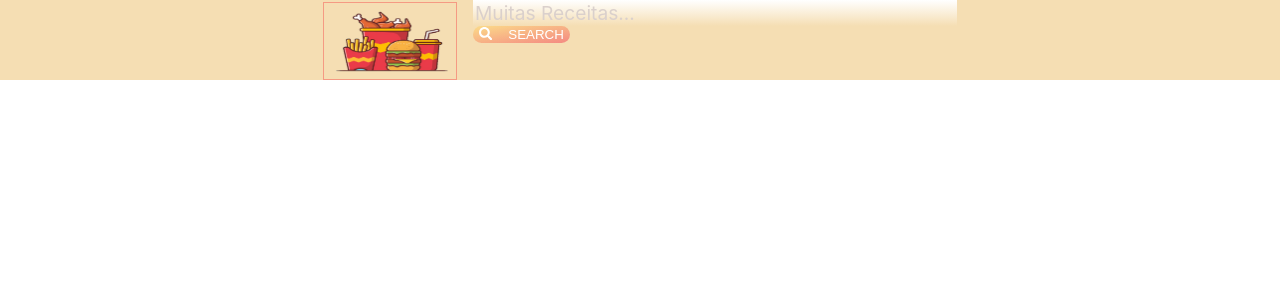
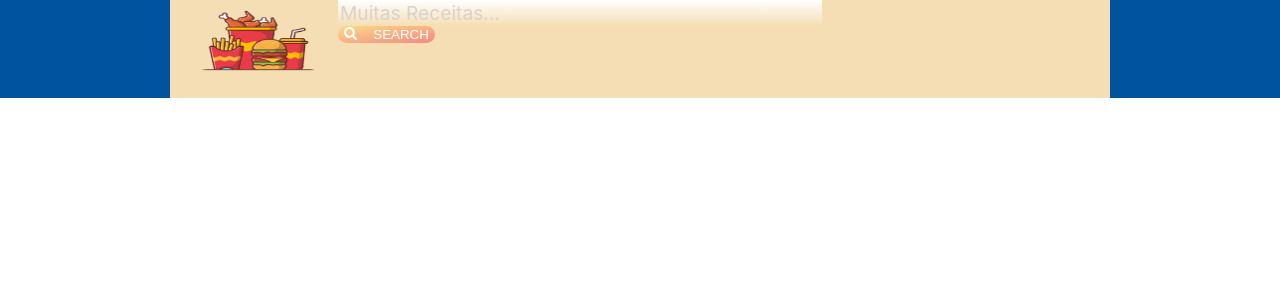
Before and after one commit to Geferson097/receitas, a React (Create React App) app: page / in a window 1280 px wide. Shown: the top 300 px of the page. Built offline with nearby package versions, Linux system fonts and the light colour scheme.

Commit message:
quase lá

```diff
--- a/package.json
+++ b/package.json
@@ -13,6 +13,7 @@
     "axios": "^0.27.2",
     "mui-autocomplete": "^2.0.1",
     "react": "^18.2.0",
+    "react-collapsed": "^3.3.2",
     "react-dom": "^18.2.0",
     "react-hook-form": "^7.34.0",
     "react-icons": "^4.4.0",
--- a/src/App.js
+++ b/src/App.js
@@ -4,26 +4,32 @@ import Header from "./Components/header/Header";
 import Results from "./Components/body/Results";
 import SearchRecipies from "./Components/api/SearchRecipies";
 import GetIngredients from "./Components/api/GetIngredients";
-import Ingredients from "./Components/body/Ingredients";
 
 const App = () => {
 
     const [recipies, setRecipies] = useState([])
 
     async function onSearch(recipieSearch) {
-        setRecipies(await SearchRecipies(recipieSearch))
+        const setRecipieSearch = "search?q=" + recipieSearch
+        setRecipies(await SearchRecipies(setRecipieSearch))
     }
 
     async function onClickRecipie(ingredientToGet) {
-        setRecipies(await GetIngredients(ingredientToGet))
+        const setIngredientsSearch = "/get?rId=" + ingredientToGet
+        const receitaDetail = await GetIngredients(setIngredientsSearch)
+        const updatedRecipies = [...recipies]
+        const founded = updatedRecipies.find(updatedRecipie => updatedRecipie.recipe_id == ingredientToGet)
+        founded.ingredients = receitaDetail.ingredients
+        setRecipies(updatedRecipies)
+
     }
 
     return (
-        <body className="header">
-        <div>
+        <body className="body">
+        <div >
             <Header onSearch={onSearch}/>
-            <Results onReturn={recipies}/>
-            <Ingredients />
+            <Results onReturn={recipies}
+                     onClickRecipie={onClickRecipie}/>
         </div>
         </body>
     )
--- a/src/Components/api/GetIngredients.js
+++ b/src/Components/api/GetIngredients.js
@@ -3,9 +3,9 @@ import api from "./ApiRecipies";
 async function GetIngredients(props) {
     let data = [];
     await api
-        .get("/get?rId" + props)
+        .get(props)
         .then((response) => {
-            data = response.data.recipes
+            data = response.data.recipe
         })
         .catch((err) => {
             console.log("Error" + err)
--- a/src/Components/api/SearchRecipies.js
+++ b/src/Components/api/SearchRecipies.js
@@ -4,7 +4,7 @@ import api from "./ApiRecipies";
 async function SearchRecipies(props) {
     let data = [];
     await api
-        .get("search?q=" + props)
+        .get(props)
         .then((response) => {
             data = response.data.recipes
         })
--- a/src/Components/body/Ingredients.js
+++ b/src/Components/body/Ingredients.js
@@ -1,6 +1,9 @@
-
-const Ingredients = ({props}) => {
-
-
+const Ingredients = ({ingredients}) => {
+    console.log(ingredients)
+    return (
+        <div className="recipe__ingredients">
+            {ingredients.map(ingredient => <li>{ingredient}</li> )}
+        </div>
+    )
 }
 export default Ingredients
--- a/src/Components/header/Header.js
+++ b/src/Components/header/Header.js
@@ -3,13 +3,13 @@ import Form from "./form/Form";
 
 function Header(props) {
     return(
-        <div >
-            <header className="header">
+        <body className="body">
+            <header className="header body">
                 <img src={`${process.env.PUBLIC_URL}/logoHeader.png`} alt="Logo" className="icon__header" />
                 <Form className="form"
                       onSearch={props.onSearch}/>
             </header>
-        </div>
+        </body>
     )
 }
 export default Header
--- a/src/index.js
+++ b/src/index.js
@@ -5,5 +5,9 @@ import App from './App';
 
 const root = ReactDOM.createRoot(document.getElementById('root'));
 root.render(
-  <App />
+    <html className="html">
+    <body className="app_body">
+        <App/>
+    </body>
+    </html>
 );
--- a/src/styles.css
+++ b/src/styles.css
@@ -1,13 +1,21 @@
+.html{
+  height: 100%;
+  scale: 100%;
+  background-color: #00539F;
+}
+
 .body {
-margin: 0;
-
+  margin-top: 0px;
+  background-image: linear-gradient(wheat,wheat);
 }
 
 .app_body{
-  position: relative;
-  height: 100vh;
-  width: 100vw;
-  background-color: lightgray;
+  width: 900px;
+  margin-top:  0px;
+  margin-left: auto;
+  margin-right: auto;
+  background-color: wheat;
+  padding: 0 20px 20px 20px;
 }
 .app_container{
   max-width: 100%;
@@ -34,6 +42,7 @@ margin: 0;
 }
 
 
+
 .header {
   margin-top: 0px;
   height: auto;
@@ -42,7 +51,6 @@ margin: 0;
   background-color: #F9F5F3;
   display: flex;
   align-items: normal;
-  justify-content: center;
   background-image: linear-gradient(wheat,wheat);
 
 }
@@ -56,6 +64,7 @@ margin: 0;
 }
 .card{
   overflow: auto;
+  alignment: center;
   max-height: 100rem;
   height: 12vh;
   max-width: 35vh;
@@ -68,32 +77,24 @@ margin: 0;
   box-shadow: 20px 20px 50px -30px #DBC4FF;
 }
 .card__icon {
+
   width: 64px;
-  height: 64px;
+  height: 74px;
 }
 
 .cards {
+  background-image: linear-gradient(wheat,wheat);
+  align-items: center;
   display: flex;
-  flex-direction: row;
-  padding: 32px;
+  flex-direction: column;
+  padding: 12px;
+  height: 32vm;
 }
 
 .card__img {
+  alignment: center;
   width: 100%;
 }
-
-.section__card {
-  display: flex;
-  flex-direction: column;
-  align-items: center;
-  text-align: center;
-  background: white;
-  padding: 1rem 1.5rem;
-  border-radius: 8px;
-  max-height: 468px;
-  margin-left: 32px;
-}
-
 section__card {
   display: flex;
   flex-direction: column;
@@ -107,12 +108,10 @@ section__card {
 }
 
 .icon__header{
+  align-self: self-start;
   height: 4.5rem;
   width: 8rem;
   fill: #F59A83;
-  margin-top: 12px;
-  border: 1px solid #F59A83;
-
   padding: 2px;
   margin-right: 1rem;
   flex: 0 0 auto;
@@ -180,7 +179,6 @@ section__card {
 .search__field {
   alignment: center;
   border: aliceblue;
-  background: none;
   font-family: inherit;
   color: inherit;
   font-size: 1.2rem;
@@ -394,14 +392,7 @@ section__card {
   height: 2.75rem;
   width: 2.75rem;
   fill: #fff; }
-.recipe__ingredients {
-  padding: 4rem 5rem;
-  font-size: 1.5rem;
-  line-height: 1.4;
-  background-color: #F2EFEE;
-  display: flex;
-  flex-direction: column;
-  align-items: center; }
+
 .recipe__ingredient-list {
   display: grid;
   grid-template-columns: 1fr 1fr;
```
Also changed, not shown: 1 other file (tests, documents, lock files or other folders).
